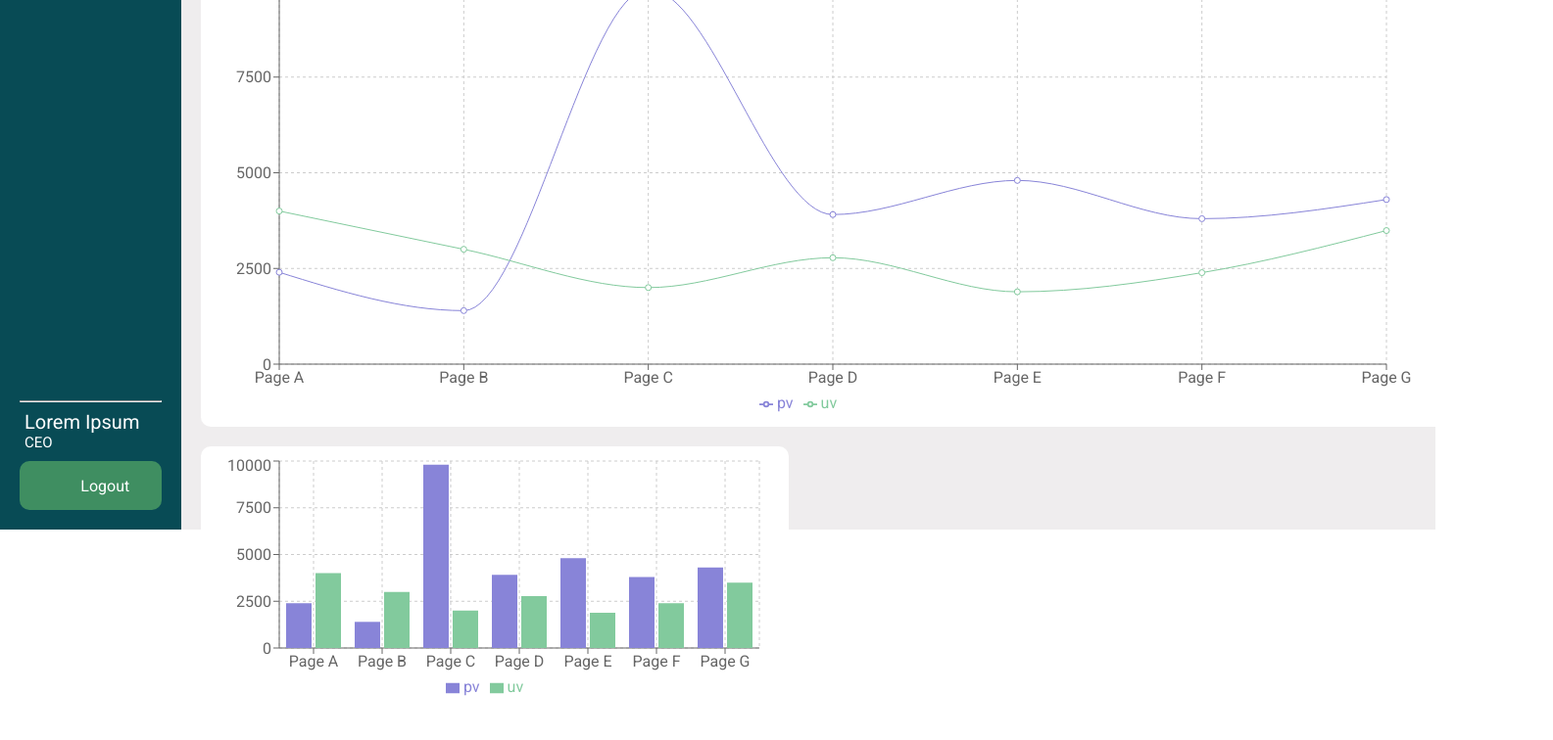
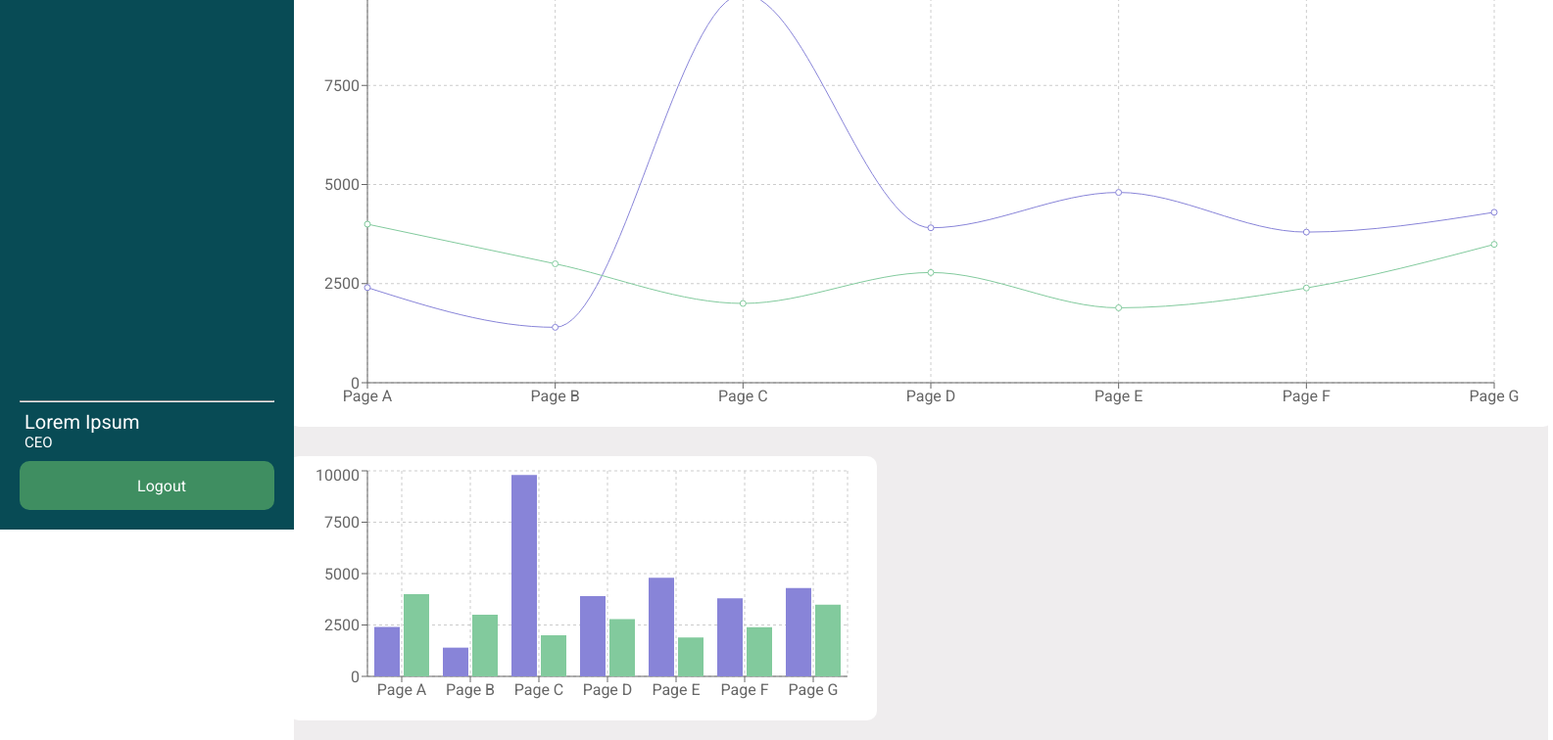
Before and after one commit to Perth27413/Cassandra, a Next.js app: page / in a window 1280 px wide. Shown: the part 259-1015 px from the top of the page at 98% size, 1585 px wide, since content can reach past the window. Before the commit the page ends 985 px from the top, so only its background shows below. Built offline with nearby package versions, Linux system fonts and the light colour scheme.

Commit message:
Chang sidebar position and add bar chart component and custom scrollbar

```diff
--- /dev/null
+++ b/components/BarCharts.scss
@@ -0,0 +1,8 @@
+#barChartsBox {
+  #barCharts {
+    width: 600px;
+    background-color: #ffffff;
+    padding: 10px 10px 10px 0px;
+    border-radius: 10px;
+  }
+}
--- /dev/null
+++ b/components/BarCharts.tsx
@@ -0,0 +1,102 @@
+import React from 'react'
+import {
+  LineChart,
+  Line,
+  XAxis,
+  YAxis,
+  CartesianGrid,
+  Tooltip,
+  Legend,
+  BarChart,
+  Bar
+} from 'recharts';
+import '../components/BarCharts.scss'
+
+interface IProps {}
+
+interface IState {
+  data: Array<any>
+}
+
+class BarCharts extends React.PureComponent<IProps, IState> {
+  constructor(props: IProps) {
+    super(props)
+    this.state = {
+      data: [
+        {
+          name: "Page A",
+          uv: 4000,
+          pv: 2400,
+          amt: 2400
+        },
+        {
+          name: "Page B",
+          uv: 3000,
+          pv: 1398,
+          amt: 2210
+        },
+        {
+          name: "Page C",
+          uv: 2000,
+          pv: 9800,
+          amt: 2290
+        },
+        {
+          name: "Page D",
+          uv: 2780,
+          pv: 3908,
+          amt: 2000
+        },
+        {
+          name: "Page E",
+          uv: 1890,
+          pv: 4800,
+          amt: 2181
+        },
+        {
+          name: "Page F",
+          uv: 2390,
+          pv: 3800,
+          amt: 2500
+        },
+        {
+          name: "Page G",
+          uv: 3490,
+          pv: 4300,
+          amt: 2100
+        }
+      ]
+    }
+
+  }
+
+
+  render(): JSX.Element {
+    return (
+      <div id="barChartsBox">
+        <div id="barCharts">
+          <BarChart
+            width={600}
+            height={250}
+            data={this.state.data}
+            margin={{
+              top: 5,
+              right: 30,
+              left: 20,
+              bottom: 5
+            }}
+          >
+            <CartesianGrid strokeDasharray="3 3" />
+            <XAxis dataKey="name" />
+            <YAxis />
+            <Tooltip />
+            <Bar dataKey="pv" fill="#8884d8" />
+            <Bar dataKey="uv" fill="#82ca9d" />
+          </BarChart>
+        </div>
+      </div>
+    )
+  }
+}
+
+export default BarCharts
--- a/components/Charts.scss
+++ b/components/LineCharts.scss
@@ -1,4 +1,4 @@
-#charts {
+#lineChartsBox {
   width: 1290px;
   height: 500px;
   #lineCharts {
@@ -8,10 +8,4 @@
     padding: 10px 10px 10px 0px;
     margin-bottom: 20px;
   }
-  #barCharts {
-    width: 600px;
-    background-color: #ffffff;
-    padding: 10px 10px 10px 0px;
-    border-radius: 10px;
-  }
 }
--- a/components/Charts.tsx
+++ b/components/LineCharts.tsx
@@ -10,7 +10,7 @@ import {
   BarChart,
   Bar
 } from 'recharts';
-import '../components/Charts.scss'
+import '../components/LineCharts.scss'
 
 interface IProps {}
 
@@ -18,7 +18,7 @@ interface IState {
   data: Array<any>
 }
 
-class Charts extends React.PureComponent<IProps, IState> {
+class LineCharts extends React.PureComponent<IProps, IState> {
   constructor(props: IProps) {
     super(props)
     this.state = {
@@ -73,14 +73,14 @@ class Charts extends React.PureComponent<IProps, IState> {
 
   render(): JSX.Element {
     return (
-      <div id="charts">
+      <div id="lineChartsBox">
         <div id="lineCharts">
           <LineChart
-            width={1240}
+            width={1260}
             height={450}
             data={this.state.data}
             margin={{
-              top: 5,
+              top: 10,
               right: 30,
               left: 20,
               bottom: 5
@@ -90,7 +90,6 @@ class Charts extends React.PureComponent<IProps, IState> {
             <XAxis dataKey="name" />
             <YAxis />
             <Tooltip />
-            <Legend />
             <Line
               type="monotone"
               dataKey="pv"
@@ -100,31 +99,9 @@ class Charts extends React.PureComponent<IProps, IState> {
             <Line type="monotone" dataKey="uv" stroke="#82ca9d" />
           </LineChart>
         </div>
-        <div id="barCharts">
-        <BarChart
-          width={600}
-          height={250}
-          data={this.state.data}
-          margin={{
-            top: 5,
-            right: 30,
-            left: 20,
-            bottom: 5
-          }}
-        >
-          <CartesianGrid strokeDasharray="3 3" />
-          <XAxis dataKey="name" />
-          <YAxis />
-          <Tooltip />
-          <Legend />
-          <Bar dataKey="pv" fill="#8884d8" />
-          <Bar dataKey="uv" fill="#82ca9d" />
-        </BarChart>
-        </div>
-
       </div>
     )
   }
 }
 
-export default Charts
+export default LineCharts
--- a/components/genetal-components/Layout.scss
+++ b/components/genetal-components/Layout.scss
@@ -1,6 +1,7 @@
 #layout {
   display: flex;
   #mainBox {
+    margin-left: 300px;
     padding: 20px;
     width: 100%;
     background-color: #EFEDEE;
--- a/components/genetal-components/Sidebar.scss
+++ b/components/genetal-components/Sidebar.scss
@@ -1,4 +1,5 @@
 #sidebar {
+    position: fixed;
     background-color: #084B55;
     padding: 20px;
     width: 300px;
--- a/pages/index.tsx
+++ b/pages/index.tsx
@@ -1,13 +1,15 @@
 import '../styles/scss/style.scss'
 import Card from './../components/card-carbon/Card'
-import Charts from '../components/Charts'
+import LineCharts from '../components/LineCharts'
+import BarCharts from '../components/BarCharts'
 
 export default function Home() {
   return (
     <div id="indexPage">
       <div className="home">
         <Card/>
-        <Charts/>
+        <LineCharts/>
+        <BarCharts/>
       </div>
     </div>
   )
--- a/styles/globals.css
+++ b/styles/globals.css
@@ -15,3 +15,18 @@ a {
 * {
   box-sizing: border-box;
 }
+::-webkit-scrollbar {
+  width: 10px;
+
+}
+::-webkit-scrollbar-track {
+  background: #f1f1f1;
+  border-radius: 20px
+}
+::-webkit-scrollbar-thumb {
+  background: #888;
+  border-radius: 20px
+}
+::-webkit-scrollbar-thumb:hover {
+  background: #555;
+}
--- a/styles/scss/style.scss
+++ b/styles/scss/style.scss
@@ -1,4 +1,7 @@
 #indexPage {
-  height: 100%;
-
+  display: flex;
+  justify-content: center;
+  #home {
+    height: 100%;
+  }
 }
```
